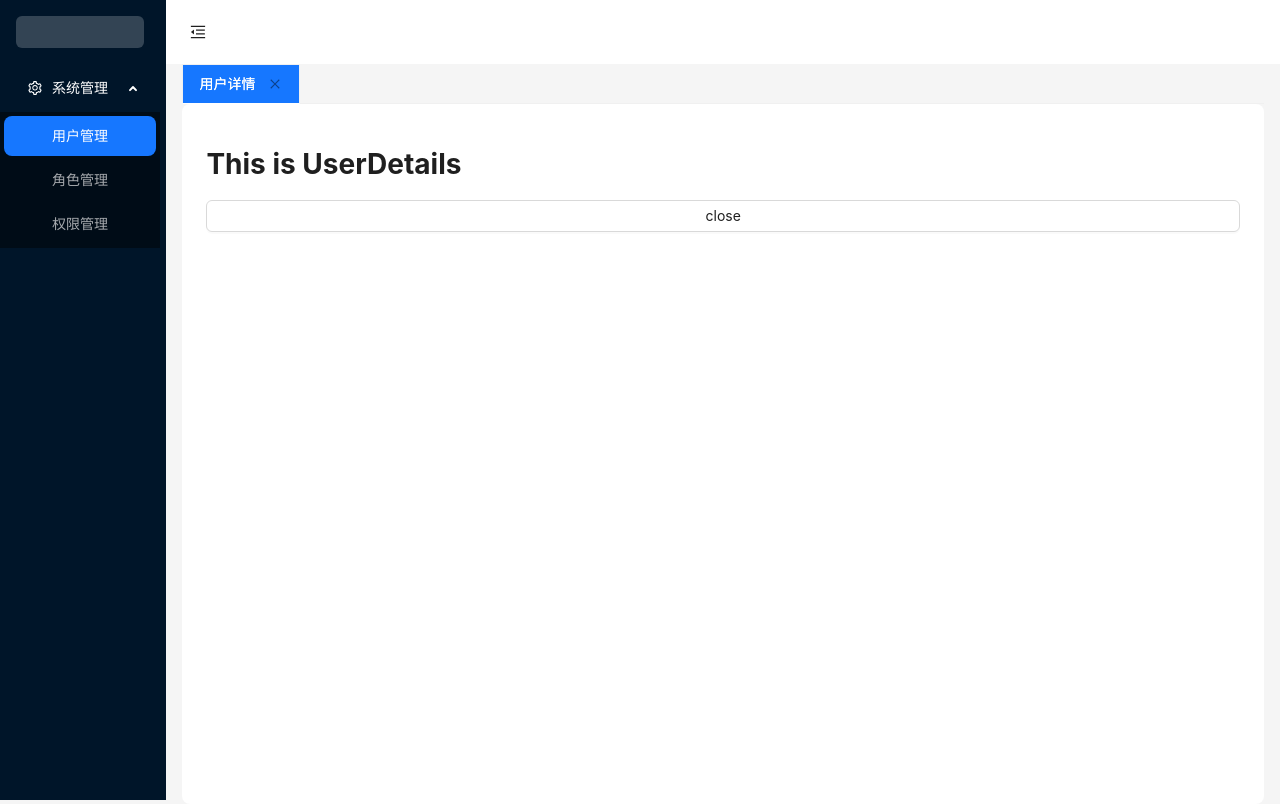
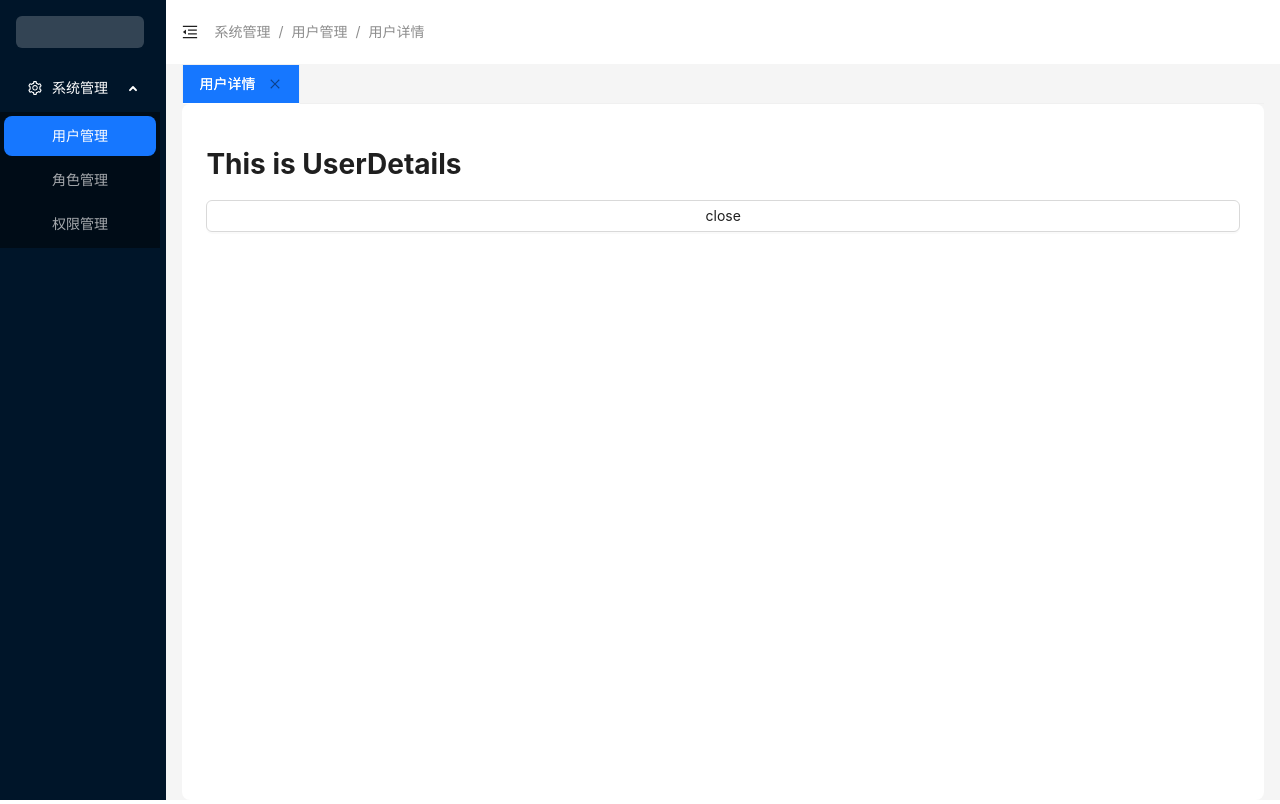
Before and after one commit to yyyyyyyysssss/react-web-template, a React (Create React App) app: page /system/user/details in a window 1280 px wide. Built offline with nearby package versions, Linux system fonts and the light colour scheme.

Commit message:
架构调整

```diff
--- a/src/component/top-tab/breadcrumb-tab/index.jsx
+++ b/src/component/top-tab/breadcrumb-tab/index.jsx
@@ -25,23 +25,14 @@ const TopBreadcrumbTab = ({ style }) => {
         return pathnames.map((value, index) => {
             path += `/${value}`
             const route = findRouteByPath(path)
-            if(route.element){
-                return (
-                    <Breadcrumb.Item key={path}>
-                        <Link to={path}>{route.breadcrumbName}</Link>
-                    </Breadcrumb.Item>
-                )
-            }else {
-                return (
-                    <Breadcrumb.Item key={path}>
-                        {route.breadcrumbName}
-                    </Breadcrumb.Item>
-                )
+            return {
+                key: path,
+                title: route.element ? <Link to={path}>{route.breadcrumbName}</Link> : route.breadcrumbName,
             }
         })
     }, [location.pathname])
 
-    return <Breadcrumb style={style}>{breadcrumbItems}</Breadcrumb>
+    return <Breadcrumb style={style} items={breadcrumbItems}/>
 }
 
 export default TopBreadcrumbTab
--- a/src/component/top-tab/menu-tab/index.jsx
+++ b/src/component/top-tab/menu-tab/index.jsx
@@ -8,7 +8,7 @@ import { addTabIem, removeTabItem, setActiveKey } from '../../../redux/slices/la
 import TabRightClickMenu from './TabRightClickMenu';
 
 
-const TopMenuTab = () => {
+const TopMenuTab = ({style}) => {
 
     const location = useLocation()
 
@@ -126,7 +126,7 @@ const TopMenuTab = () => {
     }, [tabItems])
 
     return (
-        <div className='layout-panel-tabs'>
+        <div style={style} className='layout-panel-tabs'>
             <Tabs
                 hideAdd
                 onChange={onChange}
--- a/src/pages/layout/index.jsx
+++ b/src/pages/layout/index.jsx
@@ -60,36 +60,36 @@ const AppLayout = () => {
             </Sider>
             <Layout>
                 {/* 头部 */}
-                <Header style={{ padding: 0, background: colorBgContainer }}>
-                    <Flex>
+                <Header style={{ padding: 0, background: colorBgContainer,height: '64px' }}>
+                    <Flex style={{height: '100%'}} align='center'>
                         <Button
                             type="text"
                             icon={collapsed ? <MenuUnfoldOutlined /> : <MenuFoldOutlined />}
                             onClick={handleCollapsed}
                             style={{
                                 fontSize: '16px',
-                                width: 64,
-                                height: 64,
+                                width: 48,
+                                height: 48,
                             }}
                         />
+                        {/* 面包屑 */}
+                        <TopBreadcrumbTab style={{ paddingTop: 10, paddingBottom: 10 }} />
                     </Flex>
                 </Header>
                 {/* 主题内容 */}
                 <Content style={{ margin: '0 16px', height: 'auto', overflow: 'initial', scrollbarGutter: 'stable' }}>
-                    {/* 面包屑 */}
-                    {/* <TopBreadcrumbTab style={{ paddingTop: 10, paddingBottom: 10 }} /> */}
                     {/* 顶部页签 */}
-                    <TopMenuTab />
+                    <TopMenuTab style={{ height: '40px' }} />
                     <div
                         style={{
-                            height: 'calc(100vh - 100px)',
+                            height: 'calc(100vh - 104px)',
                             overflow: 'auto',
                             padding: 24,
                             background: colorBgContainer,
                             borderRadius: borderRadiusLG,
                         }}
                     >
-                        <Suspense fallback={<Loading/>}>
+                        <Suspense fallback={<Loading />}>
                             <Outlet />
                         </Suspense>
                     </div>
--- a/src/pages/system-manage/auth-manage/index.jsx
+++ b/src/pages/system-manage/auth-manage/index.jsx
@@ -1,10 +1,10 @@
 import './index.css'
 
-const Auth = () => {
+const AuthManage = () => {
 
     return (
         <h1>This is Auth</h1>
     )
 }
 
-export default Auth
+export default AuthManage
--- a/src/pages/system-manage/role-manage/index.jsx
+++ b/src/pages/system-manage/role-manage/index.jsx
@@ -1,7 +1,7 @@
 import { useEffect } from 'react'
 import './index.css'
 
-const Role = () => {
+const RoleManage = () => {
 
     useEffect(() => {
 
@@ -12,4 +12,4 @@ const Role = () => {
     )
 }
 
-export default Role
+export default RoleManage
--- a/src/pages/system-manage/user-manage/index.jsx
+++ b/src/pages/system-manage/user-manage/index.jsx
@@ -2,7 +2,7 @@ import { Button, Flex } from 'antd'
 import './index.css'
 import { useNavigate } from 'react-router-dom';
 
-const User = () => {
+const UserManage = () => {
 
     const navigate = useNavigate()
 
@@ -26,4 +26,4 @@ const User = () => {
     )
 }
 
-export default User
+export default UserManage
--- a/src/router/router.jsx
+++ b/src/router/router.jsx
@@ -6,10 +6,10 @@ import AuthProvider from "./AuthProvider";
 const AppLayout = lazy(() => import('../pages/layout'))
 const Home = lazy(() => import('../pages/home'))
 const Login = lazy(() => import('../pages/login'))
-const User = lazy(() => import('../pages/system-manage/user-manage'))
+const UserManage = lazy(() => import('../pages/system-manage/user-manage'))
 const UserDetails = lazy(() => import('../pages/system-manage/user-manage/details'))
-const Role = lazy(() => import('../pages/system-manage/role-manage'))
-const Auth = lazy(() => import('../pages/system-manage/auth-manage'))
+const RoleManage = lazy(() => import('../pages/system-manage/role-manage'))
+const AuthManage = lazy(() => import('../pages/system-manage/auth-manage'))
 
 
 export const routes = [
@@ -39,7 +39,7 @@ export const routes = [
                 children: [
                     {
                         path: 'user',
-                        element: <User />,
+                        element: <UserManage />,
                         breadcrumbName: '用户管理',
                     },
                     {
@@ -49,12 +49,12 @@ export const routes = [
                     },
                     {
                         path: 'role',
-                        element: <Role />,
+                        element: <RoleManage />,
                         breadcrumbName: '角色管理',
                     },
                     {
                         path: 'auth',
-                        element: <Auth />,
+                        element: <AuthManage />,
                         breadcrumbName: '权限管理',
                     }
                 ]
```
